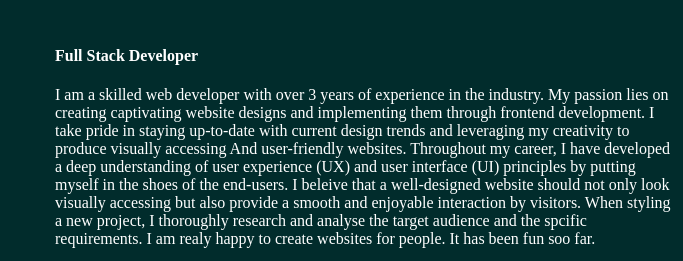
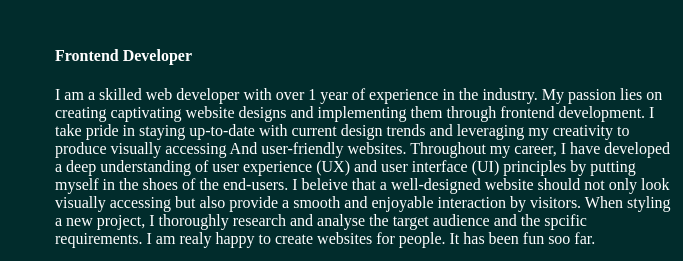
Before and after one commit to quawiyah/myportfolio, a plain HTML site: page index.html in a window 1280 px wide. Shown: the part 1093-1354 px from the top of the page, 597-1280 px from the left. Drawn offline with nearby package versions, Linux system fonts and the light colour scheme.

Commit message:
Update index.html

```diff
--- a/index.html
+++ b/index.html
@@ -61,8 +61,8 @@
                 </div>
                 <div class="about-text">
                     <h2>About<span>Me</span></h2>
-                    <h4>Full Stack Developer</h4>
-                    <p> I am a skilled web developer with over 3 years of experience in the industry.
+                    <h4>Frontend Developer</h4>
+                    <p> I am a skilled web developer with over 1 year of experience in the industry.
                         My passion lies on creating captivating website designs and implementing them
                         through frontend development. I take pride in staying up-to-date with current
                         design trends and leveraging my creativity to produce visually accessing And
```
